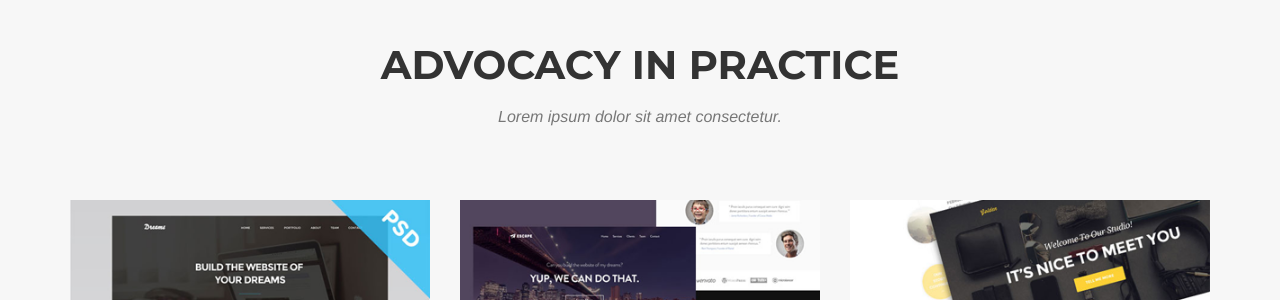
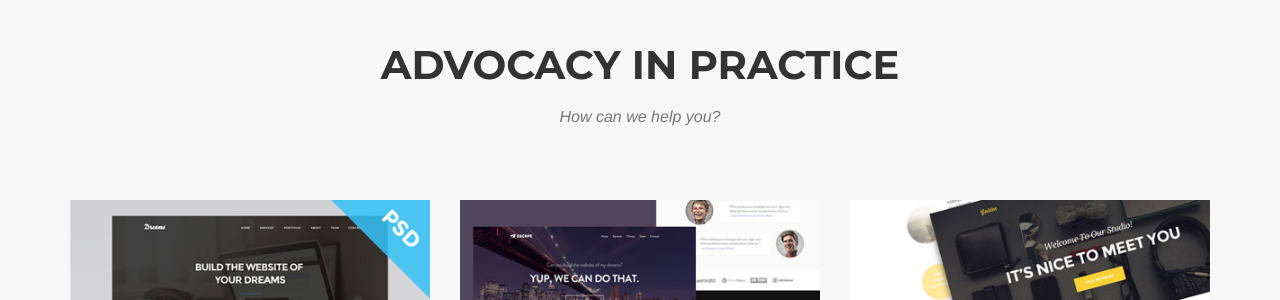
Before and after one commit to neeradatta/dattaadvocate.com, a Jekyll site: the page built from index.html, in a window 1280 px wide and 900 px high, scrolled down 1618 px. Shown: the part 152-452 px from the top of the window. Built offline with Jekyll 4.4.1, drawn with Linux system fonts in a browser that asks for light colours; some web fonts are replaced.

Commit message:
updated byline for portfolio/advocacy in practice section

```diff
--- a/_includes/portfolio_grid.html
+++ b/_includes/portfolio_grid.html
@@ -4,7 +4,7 @@
             <div class="row">
                 <div class="col-lg-12 text-center">
                     <h2 class="section-heading">Advocacy In Practice</h2>
-                    <h3 class="section-subheading text-muted">Lorem ipsum dolor sit amet consectetur.</h3>
+                    <h3 class="section-subheading text-muted">How can we help you?</h3>
                 </div>
             </div>
             <div class="row">
```
